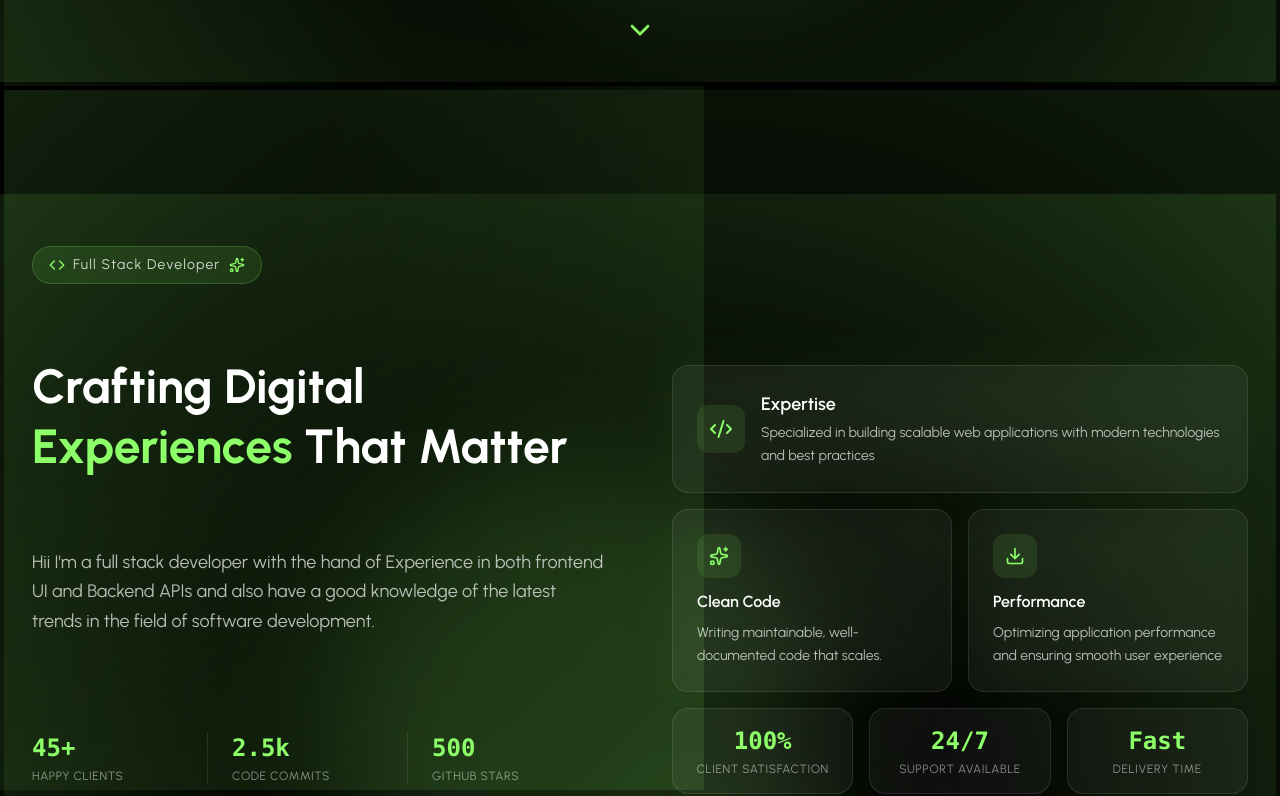
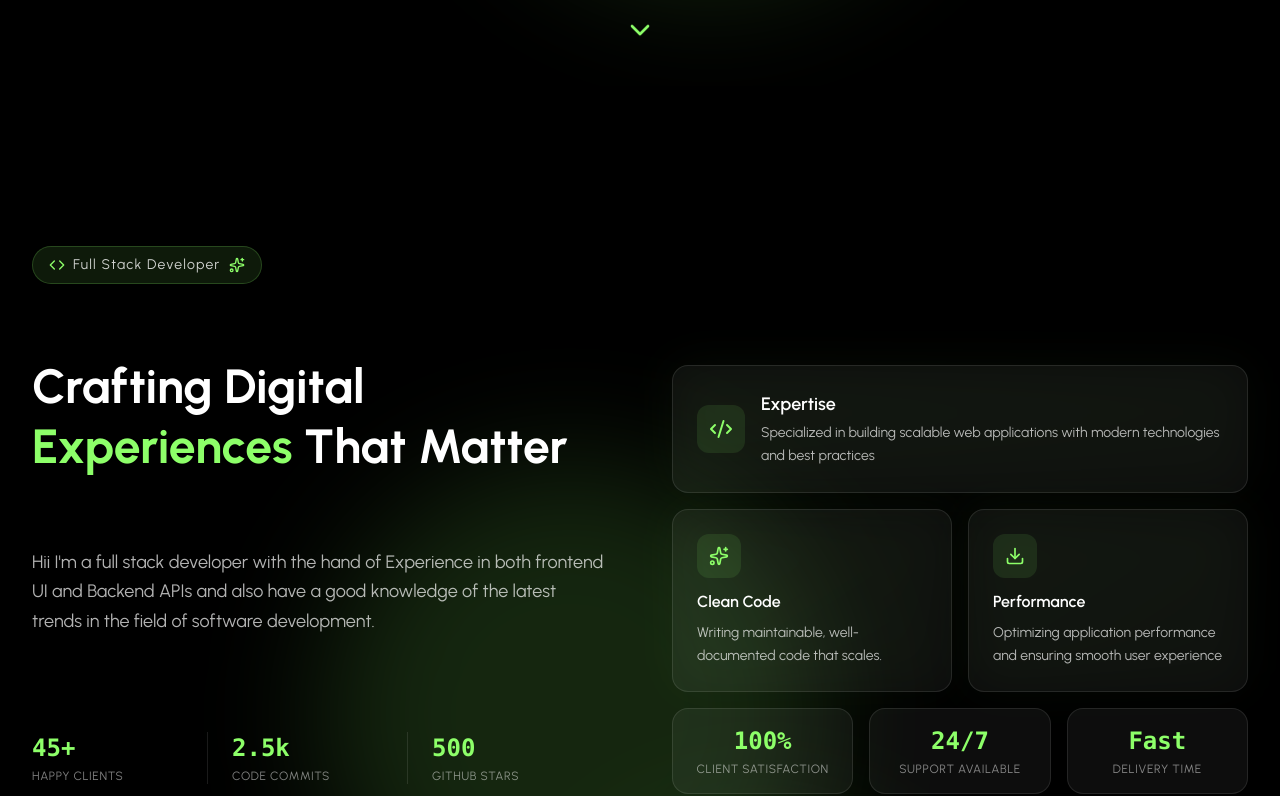
Before and after one commit to KrishDevCrafting/PortFolio_Krish, a React (Vite) app: page / in a window 1280 px wide. Shown: the part 714-1510 px from the top of the page. Built offline with nearby package versions, Linux system fonts and the light colour scheme.

Commit message:
style: remove old RadialGradientBackground from all sections

```diff
--- a/src/components/Section/About.jsx
+++ b/src/components/Section/About.jsx
@@ -12,7 +12,7 @@ import {
 import { PERSONAL_INFO, ABOUT_STATS } from "../../utils/Constants";
 import { skill } from "../data/Skill";
 import FadeIn from "../Animations/FadeIn";
-import RadialGradientBackground from "../background/RadialgradientBackground";
+
 
 const About = () => {
   const SKILLS = [
@@ -29,7 +29,7 @@ const About = () => {
       id="about"
       className="relative min-h-screen bg-black py-20 overflow-hidden"
     >
-      <RadialGradientBackground varient="about" />
+
       <div className="absolute inset-0 overflow-hidden pointer-events-none">
         <div className="absolute top-1/4 left-1/4 w-[500px] h-[500px] bg-primary/30 opacity-50 rounded-full blur-3xl" />
         <div className="absolute bottom-1/4 right-1/4 w-[400px] h-[400px] bg-primary/25 opacity-40 rounded-full blur-3xl" />
--- a/src/components/Section/Hero.jsx
+++ b/src/components/Section/Hero.jsx
@@ -10,13 +10,13 @@ import {
 } from "react-icons/si";
 import { PERSONAL_INFO, STATS } from "../../utils/Constants";
 import FadeIn from "../Animations/FadeIn";
-import RadialGradientBackground from "../background/RadialgradientBackground";
+
 import { scrollToSection } from "../../hooks/useScrollSpy";
 const Hero = () => {
   return (
     <>
       <section className="relative min-h-screen flex items-center overflow-hidden bg-black">
-        <RadialGradientBackground variant="hero" />
+
         <div className="absolute inset-0 overflow-hidden pointer-events-none">
           <div className="absolute top-1/4 right-1/4 w-[500px] h-[500px] bg-primary/30 opacity-50 rounded-full blur-3xl" />
           <div className="absolute bottom-1/4 left-1/4 w-[400px] h-[400px] bg-primary/25 opacity-40 rounded-full blur-3xl" />
--- a/src/components/Section/Projects.jsx
+++ b/src/components/Section/Projects.jsx
@@ -2,7 +2,7 @@ import React, { useState } from "react";
 import { project, categories } from "../data/Project";
 import * as Icons from "lucide-react";
 import FadeIn from "../Animations/FadeIn";
-import RadialGradientBackground from "../background/RadialgradientBackground";
+
 import { Github, ExternalLink, Sparkles, Star, Folder } from "lucide-react";
 
 // ─── Per-project banner themes ─────────────────────────────────────────────────
@@ -334,7 +334,7 @@ const Projects = () => {
       id="projects"
       className="relative min-h-screen bg-black py-24 overflow-hidden"
     >
-      <RadialGradientBackground varient="about" />
+
       <div className="absolute inset-0 overflow-hidden pointer-events-none">
         <div className="absolute top-1/4 left-1/3 w-[500px] h-[500px] bg-primary/30 opacity-50 rounded-full blur-3xl" />
         <div className="absolute bottom-1/4 right-1/3 w-[400px] h-[400px] bg-primary/25 opacity-40 rounded-full blur-3xl" />
--- a/src/components/Section/Services.jsx
+++ b/src/components/Section/Services.jsx
@@ -2,7 +2,7 @@ import React from "react";
 import { Services as servicesData } from "../data/Service";
 import * as Icons from "lucide-react";
 import FadeIn from "../Animations/FadeIn";
-import RadialGradientBackground from "../background/RadialgradientBackground";
+
 import { Sparkles, Layers } from "lucide-react";
 
 const Services = () => {
@@ -11,7 +11,7 @@ const Services = () => {
       id="services"
       className="relative min-h-screen bg-black py-24 overflow-hidden"
     >
-      <RadialGradientBackground varient="about" />
+
       <div className="absolute inset-0 overflow-hidden pointer-events-none">
         <div className="absolute top-1/4 right-1/3 w-[500px] h-[500px] bg-primary/30 opacity-50 rounded-full blur-3xl" />
         <div className="absolute bottom-1/4 left-1/3 w-[400px] h-[400px] bg-primary/25 opacity-40 rounded-full blur-3xl" />
--- a/src/components/Section/Skill.jsx
+++ b/src/components/Section/Skill.jsx
@@ -2,7 +2,7 @@ import React, { useState } from "react";
 import { skill } from "../data/Skill";
 import * as Icons from "lucide-react";
 import FadeIn from "../Animations/FadeIn";
-import RadialGradientBackground from "../background/RadialgradientBackground";
+
 import { Code2, Sparkles } from "lucide-react";
 
 // ─── helpers ────────────────────────────────────────────────────────────────
@@ -139,7 +139,7 @@ const Skill = () => {
       id="skills"
       className="relative min-h-screen bg-black py-24 overflow-hidden"
     >
-      <RadialGradientBackground varient="about" />
+
       <div className="absolute inset-0 overflow-hidden pointer-events-none">
         <div className="absolute top-1/3 right-1/4 w-[500px] h-[500px] bg-primary/30 opacity-50 rounded-full blur-3xl" />
         <div className="absolute bottom-1/3 left-1/4 w-[400px] h-[400px] bg-primary/25 opacity-40 rounded-full blur-3xl" />
```
